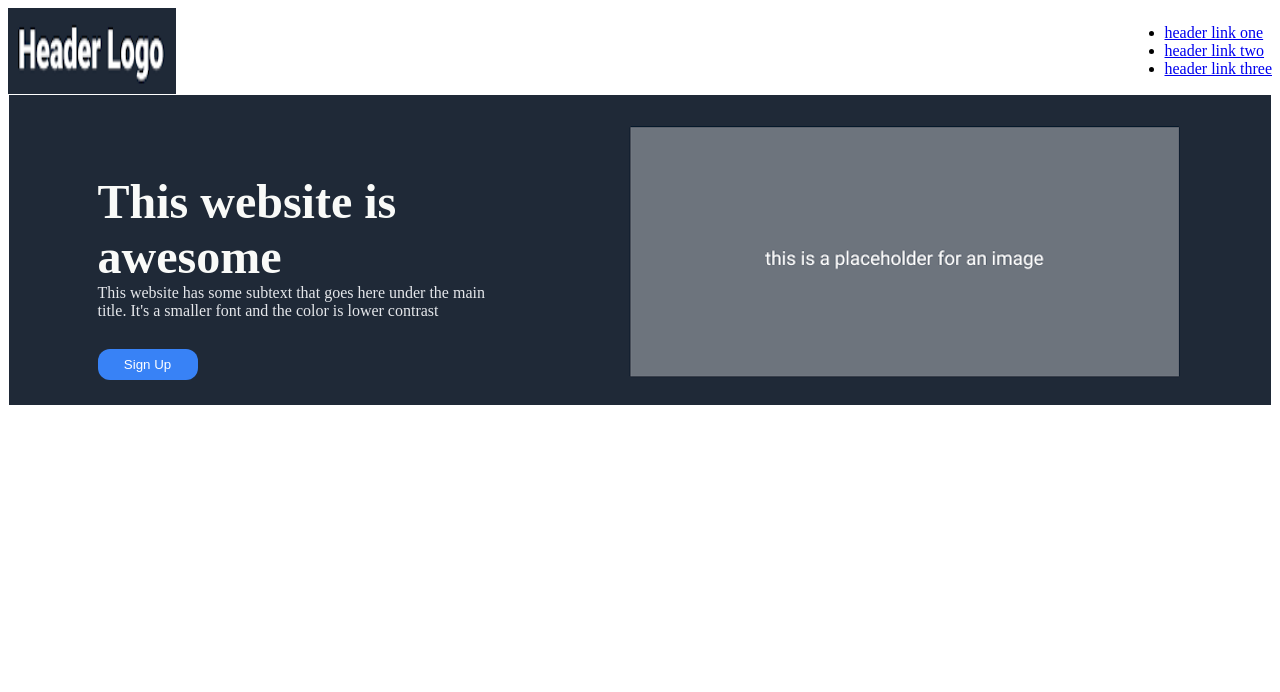
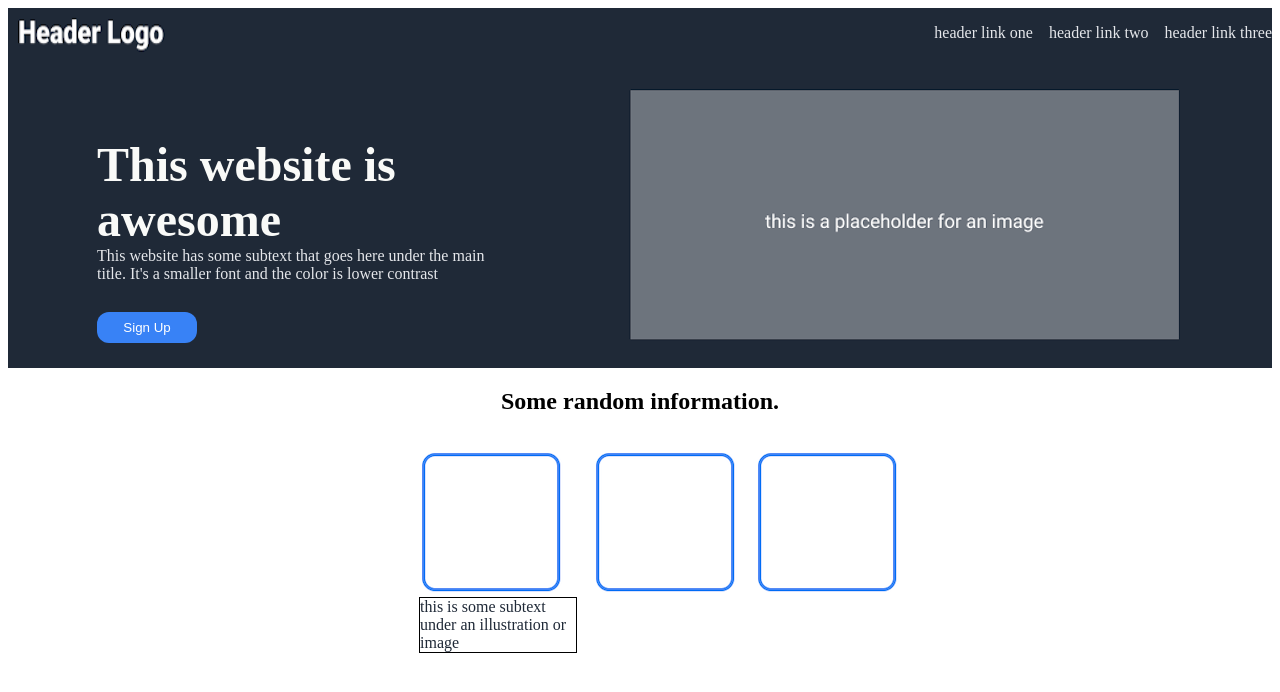
Before and after one commit to AkashM1607/Project-Landing_Page, a plain HTML site: page index.html in a window 1280 px wide. Drawn offline with Linux system fonts and the light colour scheme.

Commit message:
save current status

```diff
--- a/index.html
+++ b/index.html
@@ -8,7 +8,6 @@
 </head>
 
 <body>
-    <div class="herox">
 
     <div class="header">
         <img src="headerlogo.png">
@@ -30,17 +29,23 @@
                 </div>
 
                 <div class="right-side">
-                        <img src="placeholder.png">
+                    <img src="placeholder.png" alt="image of placeholder">
 
                 </div>
 
             </section>
         </header>
+    </div>
 
+    <div class="information-container">
+        <h2>Some random information.</h2>
+        <div class="information-image">
+            <ul>
+                <li><img src="ilustrationimage.png" alt="Image of placeholderimage"><div class="information-text">this is some subtext under an illustration or image</div></li>
+                <li><img src="ilustrationimage.png" alt="Image of placeholderimage"></li>
+                <li><img src="ilustrationimage.png" alt="Image of placeholderimage"></li>
+            </ul>
         </div>
     </div>
-
-
-
 </body>
 </html>
--- a/style.css
+++ b/style.css
@@ -1,17 +1,19 @@
-.herox {
+body {
+    display:flex;
+    flex-direction: column;
+}
 
-}
 
 .header {
     display:flex;
     justify-content: space-between;
+    background-color:#1F2937;
 }
 
 .hero-text{
     display:flex;
     justify-content: space-around;
     background-color:#1F2937;
-    border:1px solid white;
     padding: 25px;
 }
 
@@ -47,3 +49,27 @@ p {
     width:100px;
     cursor:pointer;
 }
+
+ul {
+    display:flex;
+    gap: 16px;
+    list-style: none;
+}
+
+a {
+    text-decoration: none;
+    color:#E5E7EB;
+}
+
+.information-text{
+    color:#1F2937;
+    width: 156px;
+    border: 1px solid black;
+
+}
+
+.information-container{
+    display:flex;
+    flex-direction: column;
+    align-items: center;
+}
```
Also changed, not shown: ilustrationimage.png (added). Lines whose indentation alone changed are shown as unchanged.
